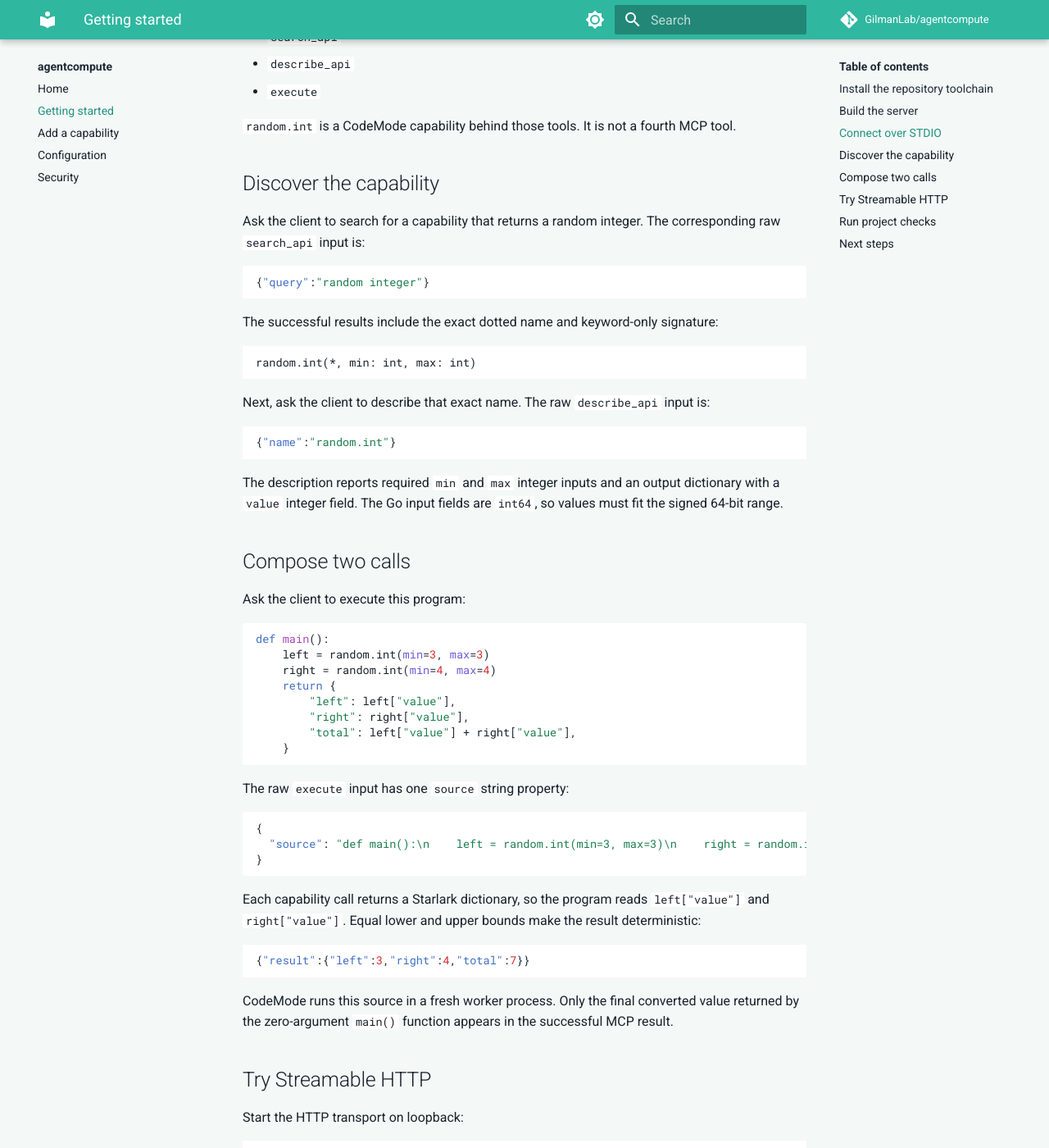
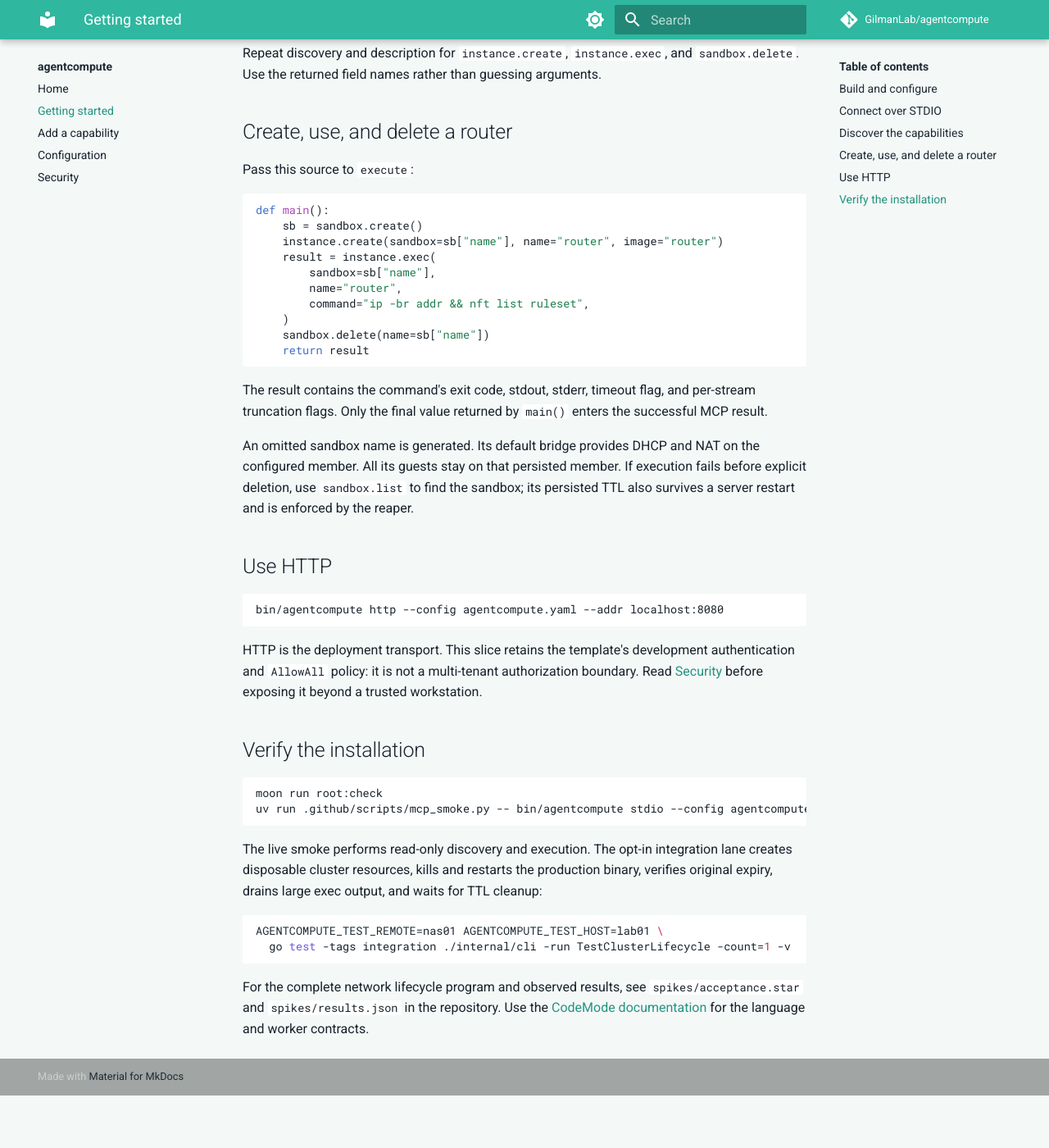
Before and after one commit to GilmanLab/agentcompute, an MkDocs documentation site: the page built from docs/docs/getting-started.md, in a window 1280 px wide and 1400 px high, scrolled down 1208 px. Shown: the whole window at 82% size. Built offline with MkDocs 1.6.1 and Material for MkDocs 9.7.7, drawn with Linux system fonts in a browser that asks for light colours; comment, search, counter and statistics services are not loaded; after the commit the page ends 2544 px from its top, so only the background shows below that; some of the changed text lies outside the part shown.

Commit message:
test(compute): record live MCP acceptance and deployment guidance

````diff
--- a/docs/docs/configuration.md
+++ b/docs/docs/configuration.md
@@ -21,10 +21,49 @@
 
 | Flag | Environment | Default | Meaning |
 | --- | --- | --- | --- |
+| `--config` | `AGENTCOMPUTE_CONFIG` | Required | Path to a strict YAML or TOML runtime configuration. |
 | `--log-level` | `AGENTCOMPUTE_LOG_LEVEL` | `info` | `debug`, `info`, `warn`, or `error`. |
 | `--log-format` | `AGENTCOMPUTE_LOG_FORMAT` | `text` | `text` or `json`. |
 
 Invalid values fail at startup. Logs always go to stderr. STDIO reserves stdout for JSON-RPC.
+
+## Runtime configuration file
+
+The file is decoded independently of Viper. Its fields are not individually environment-backed. Unknown keys, multiple YAML documents, invalid TTL ranges, and unsupported file extensions fail startup. Relative paths resolve beside the configuration file.
+
+```yaml
+incus:
+  remote: nas01
+  host: lab01
+  pool: data
+sandbox:
+  default_ttl_minutes: 240
+  max_ttl_minutes: 1440
+  default_network_kind: bridge
+images_file: images/catalog.yaml
+```
+
+| Field | Contract |
+| --- | --- |
+| `incus.remote` | Existing workstation Incus remote; mutually exclusive with `incus.url`. |
+| `incus.url` | Explicit daemon URL instead of a named remote. |
+| `incus.client_cert`, `incus.client_key` | PEM file paths for the explicit-URL client identity. |
+| `incus.server_cert` | Optional PEM file path for a pinned server certificate. Otherwise normal CA verification applies. |
+| `incus.host` | Required member for newly created bridge-backed sandboxes. Placement is persisted in project metadata. |
+| `incus.pool` | Required storage pool for instance root disks. |
+| `sandbox.default_ttl_minutes` | Positive creation default, 240 minutes if omitted. |
+| `sandbox.max_ttl_minutes` | Positive upper bound, 1440 minutes if omitted; must be at least the default. |
+| `sandbox.default_network_kind` | Only `bridge` is available. |
+| `images_file` | Schema-version-1 catalog path; defaults to `images/catalog.yaml`. |
+| `screenshots.dir`, `screenshots.base_url` | Accepted schema fields reserved for the desktop slice; no screenshot service in slice 1. |
+
+`sandbox.extend` replaces the expiry with **now + TTL**, rather than adding time to the old expiry. Explicit deletion first expires the project so a partial failure is retried by the reaper. The reaper scans at startup and every 30 seconds.
+
+The default bridge enables IPv4 DHCP and NAT. `net.create` without L3 options creates a bare bridge. Physical network names are opaque `ac` plus eight lowercase hex characters; `user.agentcompute.sandbox`, `.name`, and `.version` metadata resolve their logical names. Pending creations also reserve the physical name on the project for cleanup.
+
+All members receive bridge definitions before activation, but each member has a separate L2/dnsmasq/NAT instance. All guests in a bridge-backed sandbox must use its persisted member. These bridges are not OVN networks.
+
+The runtime identity must manage projects and default-project networks. The Phase 1 image-build-only CI certificate cannot do this. No new trust identity is created by the server.
 
 ## HTTP flags
 
@@ -67,20 +106,20 @@
 | `Resolver codemodemcp.InvocationResolver` | Required trusted-subject resolver selected by the transport. |
 | `Runtime codemode.Options` | CodeMode authorizer, static capability filters, and execution/discovery limits. |
 
-The CLI sets `Runtime.Authorizer` to `authz.AllowAll()` explicitly for the demo. `internal/mcpserver.New` does not replace a missing authorizer. Replace `AllowAll` when not every resolved subject may invoke every enabled capability.
+The CLI sets `Runtime.Authorizer` to `authz.AllowAll()` explicitly. Persisted subject metadata does not restrict access to other subjects' sandboxes. `internal/mcpserver.New` does not replace a missing authorizer. Replace this policy and the authentication seam before multi-tenant deployment.
 
 The HTTP command calls `internal/mcpserver.New` once before serving and reuses the returned server for all sessions. Do not move construction into the per-session server factory. The shared runtime's `MaxConcurrentExecutions` limit then applies across the process, and shared dependencies are not recreated for each session.
 
 ## Runtime limits
 
-Zero-valued `codemode.Limits` fields receive these bounded defaults during `Builder.Build`:
+The server applies the following execution limits. Other zero-valued fields receive CodeMode defaults during `Builder.Build`:
 
 | Field | Default |
 | --- | ---: |
 | `MaxSourceBytes` | 65,536 bytes |
 | `MaxExecutionSteps` | 1,000,000 |
-| `MaxExecutionTime` | 5 seconds |
-| `MaxNativeCalls` | 100 |
+| `MaxExecutionTime` | 15 minutes |
+| `MaxNativeCalls` | 1,000 |
 | `MaxValueDepth` | 32 |
 | `MaxValueBytes` | 1,048,576 bytes |
 | `MaxIntermediateValueBytes` | 8,388,608 bytes |
@@ -88,25 +127,9 @@
 | `MaxSearchResults` | 20 |
 | `MaxConcurrentExecutions` | 8 |
 
-Override only the fields required by the deployment. A zero value does not mean unlimited:
+The CLI does not expose limit flags or environment variables. For exact accounting and validation rules, see the [CodeMode limits reference](https://meigma.github.io/codemode/reference/public-api/#limits).
 
-```go
-srv, err := mcpserver.New(mcpserver.Options{
-	Version:  build.Version,
-	Logger:   logger,
-	Resolver: codemodemcp.StaticSubject(authz.Subject{ID: "local"}),
-	Runtime: codemode.Options{
-		Authorizer: authz.AllowAll(),
-		Limits: codemode.Limits{
-			MaxExecutionTime:        2 * time.Second,
-			MaxNativeCalls:          25,
-			MaxConcurrentExecutions: 4,
-		},
-	},
-})
-```
-
-Limits are programmatic options. The server intentionally has no limit flags or `AGENTCOMPUTE_*` limit variables. For exact accounting and validation rules, see the [CodeMode limits reference](https://meigma.github.io/codemode/reference/public-api/#limits).
+`instance.exec` drains both streams and retains at most 64 KiB from each, with independent truncation flags. An exec-only deadline returns `timed_out=true`; caller cancellation or an earlier caller deadline remains an error. `user` accepts a numeric UID or `root`.
 
 ## Upstream MCP adapter options
 
@@ -144,4 +167,4 @@
 - STDIO exchanges JSON-RPC over stdin/stdout and uses a process-owned static subject.
 - Streamable HTTP uses SDK `TokenInfo.UserID`, a receiving-middleware bridge to per-request context subjects, cross-origin protection, a loopback default, and graceful shutdown.
 
-To keep only one transport, delete the unused file in `internal/cli` and its registration in `internal/cli/root.go`. Do not move capability construction into transport code.
+The runtime and reaper belong to the process, not an MCP session. HTTP is the deployment transport; STDIO is for workstation development.
--- a/docs/docs/getting-started.md
+++ b/docs/docs/getting-started.md
@@ -1,145 +1,99 @@
 ---
 title: Getting started
-description: Run the CodeMode server and compose the demo capability.
+description: Create, use, and delete an Incus container sandbox through CodeMode.
 ---
 
 # Getting started
 
-This tutorial starts the server as a local STDIO process, connects it to an MCP client, and composes two calls to `random.int` in one `execute` request.
+This tutorial uses a workstation Incus identity and the Phase 1 `image-build` project to create a disposable router container through MCP.
 
-## Install the repository toolchain
-
-Clone a disposable checkout and provision the pinned Go 1.26.6 toolchain and project tools with [mise](https://mise.jdx.dev). The server module pins the official MCP Go SDK v1.7.0:
+## Build and configure
 
 ```sh
-git clone https://github.com/GilmanLab/agentcompute.git
-cd agentcompute
 mise install
-```
-
-Moon uses the mise-provided tools as system binaries. Python and uv for the documentation project are included; no separate install is required.
-
-## Build the server
-
-```sh
 go build -o bin/agentcompute ./cmd/agentcompute
 ```
 
-The final binary contains both the ordinary server and the CodeMode worker entry point. `codemode.ServeWorkerAndExit()` is the first statement of `main`, so CodeMode can re-execute this same binary for each program run.
+Create `agentcompute.yaml` in the repository root. Replace the remote, member, and pool with existing resources your identity can manage:
+
+```yaml
+incus:
+  remote: nas01
+  host: lab01
+  pool: data
+images_file: images/catalog.yaml
+```
+
+The identity must manage sandbox projects and bridges in the default project. The image-build-only CI certificate is insufficient. See [Configuration](configuration.md) for explicit-URL credentials and TTL settings.
 
 ## Connect over STDIO
 
-Configure an MCP client that accepts the `mcpServers` shape. Replace the path below with the absolute path to your checkout:
+Configure an MCP client with absolute paths:
 
 ```json
 {
   "mcpServers": {
     "agentcompute": {
       "command": "/absolute/path/to/agentcompute/bin/agentcompute",
-      "args": ["stdio"]
+      "args": ["stdio", "--config", "/absolute/path/to/agentcompute/agentcompute.yaml"]
     }
   }
 }
 ```
 
-Restart or reload the client's MCP servers. STDIO uses the fixed non-secret subject ID `local`; ownership of the launched process is the authentication boundary. The process writes JSON-RPC only to stdout and sends diagnostics to stderr.
+Startup reconciles the image catalog. The client sees exactly `search_api`, `describe_api`, and `execute`; the 13 compute capabilities live behind those tools. STDIO sends JSON-RPC to stdout and diagnostics to stderr.
 
-The client lists exactly three MCP tools:
+## Discover the capabilities
 
-- `search_api`
-- `describe_api`
-- `execute`
+Call `search_api` with `{"query":"sandbox"}` and then `describe_api` with `{"name":"sandbox.create"}`. Its signature is:
 
-`random.int` is a CodeMode capability behind those tools. It is not a fourth MCP tool.
-
-## Discover the capability
-
-Ask the client to search for a capability that returns a random integer. The corresponding raw `search_api` input is:
-
-```json
-{"query":"random integer"}
+```text
+sandbox.create(*, name: str | None, platform: str | None, ttl_minutes: int | None)
 ```
 
-The successful results include the exact dotted name and keyword-only signature:
+Repeat discovery and description for `instance.create`, `instance.exec`, and `sandbox.delete`. Use the returned field names rather than guessing arguments.
 
-```text
-random.int(*, min: int, max: int)
-```
+## Create, use, and delete a router
 
-Next, ask the client to describe that exact name. The raw `describe_api` input is:
-
-```json
-{"name":"random.int"}
-```
-
-The description reports required `min` and `max` integer inputs and an output dictionary with a `value` integer field. The Go input fields are `int64`, so values must fit the signed 64-bit range.
-
-## Compose two calls
-
-Ask the client to execute this program:
+Pass this source to `execute`:
 
 ```python
 def main():
-    left = random.int(min=3, max=3)
-    right = random.int(min=4, max=4)
-    return {
-        "left": left["value"],
-        "right": right["value"],
-        "total": left["value"] + right["value"],
-    }
+    sb = sandbox.create()
+    instance.create(sandbox=sb["name"], name="router", image="router")
+    result = instance.exec(
+        sandbox=sb["name"],
+        name="router",
+        command="ip -br addr && nft list ruleset",
+    )
+    sandbox.delete(name=sb["name"])
+    return result
 ```
 
-The raw `execute` input has one `source` string property:
+The result contains the command's exit code, stdout, stderr, timeout flag, and per-stream truncation flags. Only the final value returned by `main()` enters the successful MCP result.
 
-```json
-{
-  "source": "def main():\n    left = random.int(min=3, max=3)\n    right = random.int(min=4, max=4)\n    return {\"left\": left[\"value\"], \"right\": right[\"value\"], \"total\": left[\"value\"] + right[\"value\"]}"
-}
+An omitted sandbox name is generated. Its default bridge provides DHCP and NAT on the configured member. All its guests stay on that persisted member. If execution fails before explicit deletion, use `sandbox.list` to find the sandbox; its persisted TTL also survives a server restart and is enforced by the reaper.
+
+## Use HTTP
+
+```sh
+bin/agentcompute http --config agentcompute.yaml --addr localhost:8080
 ```
 
-Each capability call returns a Starlark dictionary, so the program reads `left["value"]` and `right["value"]`. Equal lower and upper bounds make the result deterministic:
+HTTP is the deployment transport. This slice retains the template's development authentication and `AllowAll` policy: it is not a multi-tenant authorization boundary. Read [Security](security.md) before exposing it beyond a trusted workstation.
 
-```json
-{"result":{"left":3,"right":4,"total":7}}
+## Verify the installation
+
+```sh
+moon run root:check
+uv run .github/scripts/mcp_smoke.py -- bin/agentcompute stdio --config agentcompute.yaml
 ```
 
-CodeMode runs this source in a fresh worker process. Only the final converted value returned by the zero-argument `main()` function appears in the successful MCP result.
-
-## Try Streamable HTTP
-
-Start the HTTP transport on loopback:
+The live smoke performs read-only discovery and execution. The opt-in integration lane creates disposable cluster resources, kills and restarts the production binary, verifies original expiry, drains large exec output, and waits for TTL cleanup:
 
 ```sh
-go run ./cmd/agentcompute http --addr localhost:8080
+AGENTCOMPUTE_TEST_REMOTE=nas01 AGENTCOMPUTE_TEST_HOST=lab01 \
+  go test -tags integration ./internal/cli -run TestClusterLifecycle -count=1 -v
 ```
 
-The server logs its listening address to stderr and shuts down gracefully on `Ctrl-C`. Loopback without a token installs the explicit non-secret development subject ID `development` in trusted request context.
-
-To exercise the demo bearer-token seam:
-
-```sh
-go run ./cmd/agentcompute http \
-  --addr localhost:8080 \
-  --auth-token development-only-token
-```
-
-After constant-time token validation, the demo SDK verifier sets the non-secret `auth.TokenInfo.UserID` to `shared-token`; it never uses the token value as identity. `installHTTPSubject` reads that ID from `req.GetExtra()` in receiving middleware, stores it with `authz.WithSubject` on the MCP handler context, and `mcpserver.ContextSubject` resolves it. This shared token is a demonstration, not production authentication.
-
-Without a token in an allowed development mode, the same bridge installs `development`. The HTTP command builds one immutable CodeMode runtime and one MCP server before serving, then reuses that instance for every MCP session. An arbitrary value set only on the outer `net/http` request context is not the adapter's identity channel.
-
-## Run project checks
-
-```sh
-moon run root:build
-moon run root:test
-moon run root:check
-```
-
-`root:check` covers formatting, linting, builds, tests, documentation, and the development proxy.
-
-## Next steps
-
-- [Add a capability](how-to/add-a-capability.md) and then remove `random.int`.
-- Review the [configuration](configuration.md) reference.
-- Read the [security](security.md) model before exposing HTTP or adding privileged handlers.
-- Consult the [canonical CodeMode documentation](https://meigma.github.io/codemode/) for the full language and API contracts.
+For the complete network lifecycle program and observed results, see `spikes/acceptance.star` and `spikes/results.json` in the repository. Use the [CodeMode documentation](https://meigma.github.io/codemode/) for the language and worker contracts.
--- a/docs/docs/how-to/add-a-capability.md
+++ b/docs/docs/how-to/add-a-capability.md
@@ -1,13 +1,13 @@
 ---
 title: Add a capability
-description: Register a typed Go capability and remove the random.int demo.
+description: Register a typed Go capability in the compute catalog.
 ---
 
 # Add a capability
 
 Capabilities live in `internal/mcpserver`. The CLI and transports continue to expose only `search_api`, `describe_api`, and `execute`; adding a capability changes the catalog behind those fixed MCP tools.
 
-This guide adds `text.uppercase`, verifies how an agent composes it with `random.int`, and then explains how to remove the demo capability.
+This guide adds `text.uppercase` as a small example alongside the compute capabilities.
 
 ## Define the capability
 
@@ -63,8 +63,7 @@
 In `internal/mcpserver/server.go`, call the registration after the builder is created and before `Build`:
 
 ```go
-builder := codemode.New(options.Runtime)
-registerRandomInt(builder, options.Deps)
+// Add after the existing registerSandbox/Image/Instance/Net calls.
 registerUppercase(builder, options.Deps)
 service, err := builder.Build()
 ```
@@ -100,37 +99,29 @@
 
 ```python
 def main():
-    draw = random.int(min=7, max=7)
-    label = text.uppercase(value="draw " + str(draw["value"]))
-    return {
-        "draw": draw["value"],
-        "label": label["value"],
-    }
+    images = image.list()
+    label = text.uppercase(value=images["items"][0]["name"])
+    return {"name": label["value"]}
 ```
 
-A capability output struct becomes a Starlark dictionary, so this program reads both results through their `"value"` keys. The successful structured MCP result is:
+With the Phase 1 catalog's `router` entry first, the result is:
 
 ```json
-{"result":{"draw":7,"label":"DRAW 7"}}
+{"result":{"name":"ROUTER"}}
 ```
 
 Capability-only edits do not change the outer definitions of `search_api`, `describe_api`, and `execute`. The development proxy therefore does not promise a `notifications/tools/list_changed` notification for this change. Verify the new child by repeating search, description, and execution and checking the returned capability result.
 
 ## Use shared dependencies
 
-Add database pools, HTTP clients, clocks, or other shared collaborators as typed fields on `Dependencies` in `internal/mcpserver/server.go`. The registration function receives `Dependencies`; close over only the fields its handler needs.
+Compute behavior belongs in `compute.Service`; Incus I/O belongs in the adapter. Define small consumer interfaces in `internal/mcpserver` and close handlers over the relevant `Dependencies` fields. Do not construct backend clients in a handler.
 
 Construct `Dependencies` once in the CLI startup path and pass the same value through `mcpserver.Options` for either transport. The HTTP server shares the immutable runtime and its collaborators across sessions. Dependencies and handlers must be safe for concurrent calls.
 
 Handlers run in the privileged parent process, not in the Starlark worker. They must honor context cancellation for I/O, waits, locks, and downstream calls; bound their own resource use; and avoid exposing credentials or trusted diagnostic detail in returned values. CodeMode can kill the worker but cannot forcibly stop a dispatched Go handler or undo its side effects.
 
-## Remove `random.int`
+## Verify the changed catalog
 
-Add and verify at least one real capability first. Then:
+Update the discovery/signature contract test for any added or changed capability. Preserve the actual worker round trip and test meaningful behavior boundaries, not field forwarding.
 
-1. Delete `internal/mcpserver/randomint.go` and its behavior tests.
-2. Remove `registerRandomInt(builder, options.Deps)` from `internal/mcpserver.New`.
-3. Update catalog expectations, documentation, and `.github/scripts/mcp_smoke.py` to exercise your replacement capabilities. The shipped smoke script assumes the demo's `min`/`max` arguments and `value` result; changing only its `--capability` flag is not enough when the contract changes. Both `moon run root:smoke` and the release workflows use this script.
-4. Use a client to search, describe, and execute a replacement capability over every retained transport.
-
-Keep the CodeMode builder, `mcpserver.Options.Runtime`, resolver wiring, and worker entry points. Removing the demo does not turn replacement capabilities into direct MCP tools.
+The live smoke script exercises `image.list`; offline release smoke checks only artifact startup. Cluster mutations belong in the opt-in integration lane. Keep the builder, resolver wiring, and worker entry points when extending the catalog.
````
Also changed, not shown: docs/docs/index.md (+3 -3 lines), docs/docs/security.md (+11 -0 lines), moon.yml (+4 -6 lines), README.md, tools/proxy/README.md, 6 other files.
